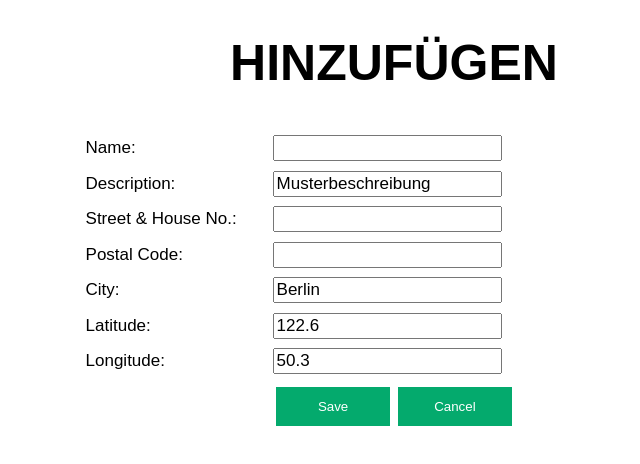
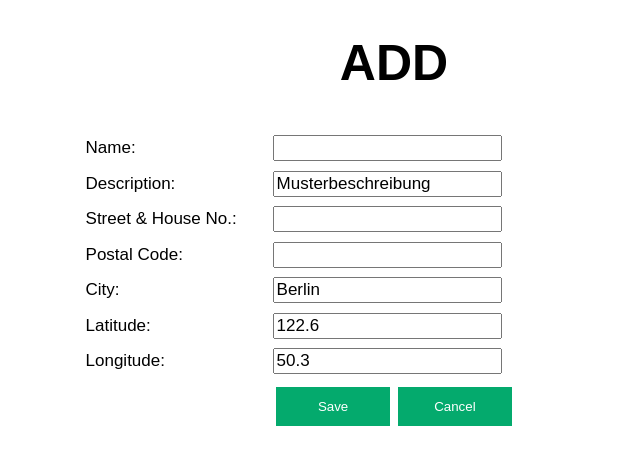
Before and after one commit to D0PERMINE/web-application-development-sose-23, a plain HTML site: page index.html in a window 1280 px wide. Shown: the whole page, without its empty margins (246-886 px from the left). Drawn offline with Linux system fonts and the light colour scheme.

Commit message:
language cleanup

```diff
--- a/index.html
+++ b/index.html
@@ -9,7 +9,7 @@
 </head>
 <body>
     <div class="add-screen">
-        <h1 class="addtitle">HINZUFÜGEN</h1>
+        <h1 class="addtitle">ADD</h1>
         <div class="add-form">
             <form>
                     <label for="name">Name:</label></form</br>
```
